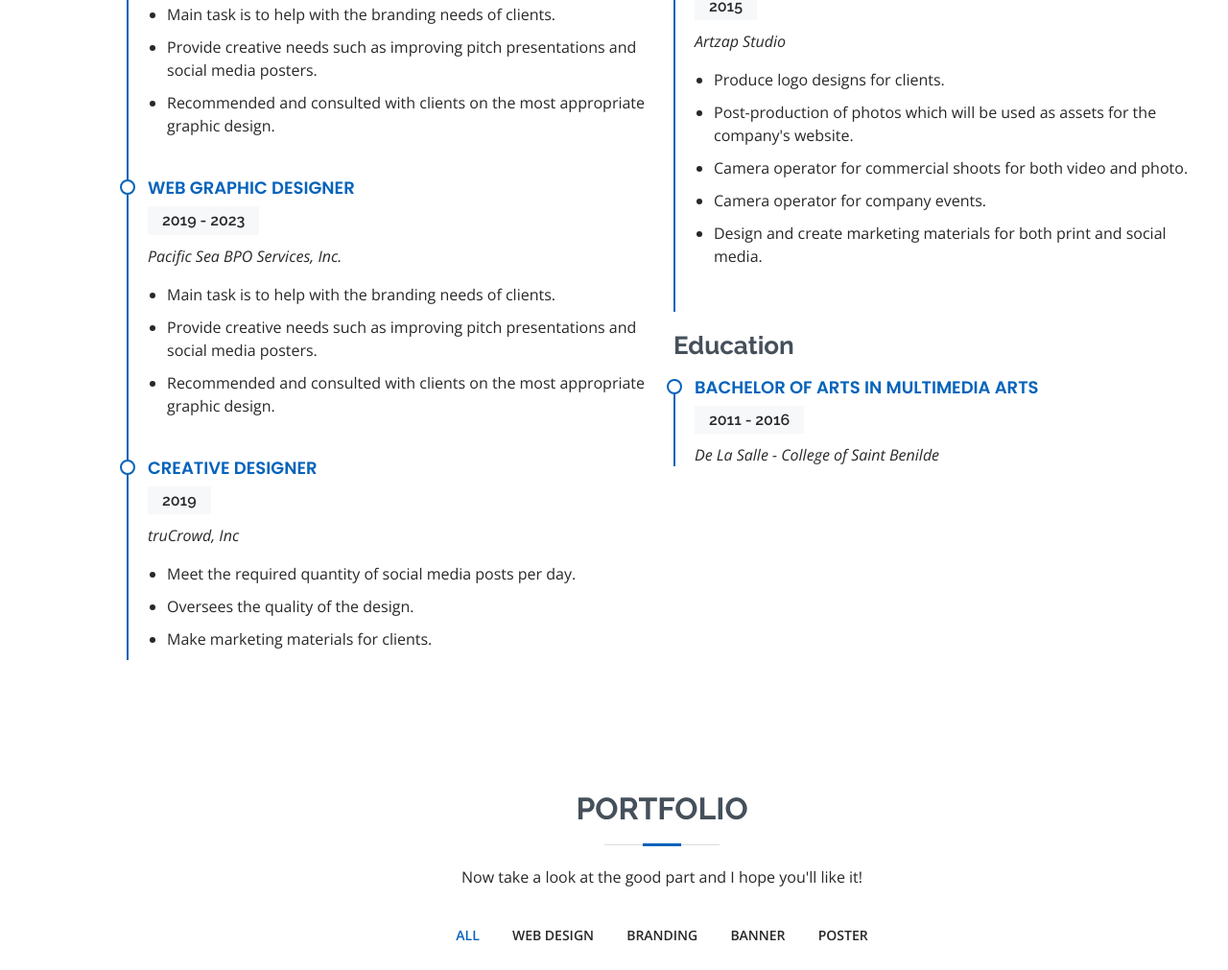
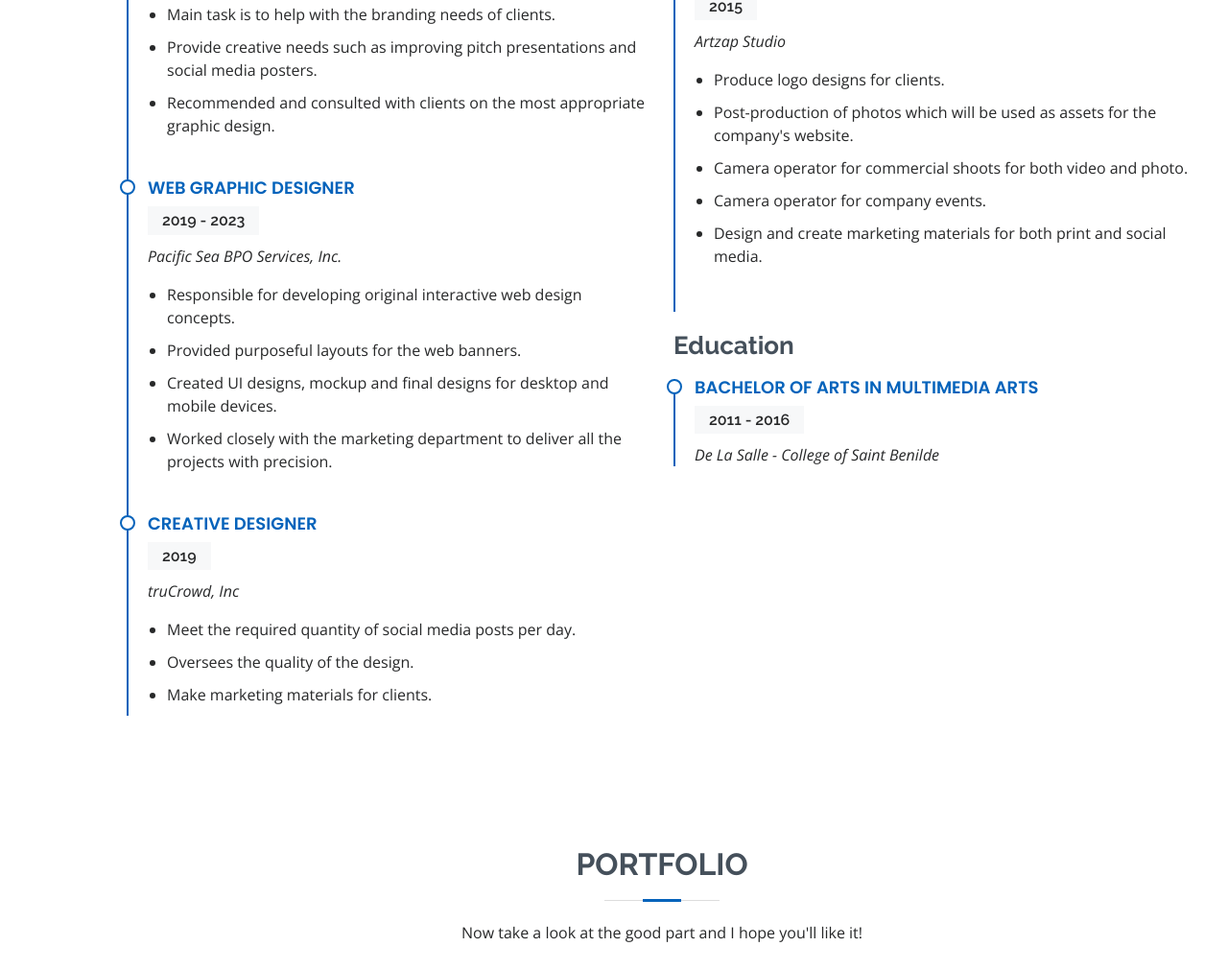
Before and after one commit to elsonnero/portfolio, a plain HTML site: page index.html in a window 1280 px wide. Shown: the part 1937-2948 px from the top of the page at 96% size. Drawn offline with nearby package versions, Linux system fonts and the light colour scheme.

Commit message:
Web Graphic Designer Details

```diff
--- a/index.html
+++ b/index.html
@@ -179,9 +179,11 @@
               <h5>2019 - 2023</h5>
               <p><em>Pacific Sea BPO Services, Inc.</em></p>
               <ul>
-                <li>Main task is to help with the branding needs of clients.</li>
-                <li>Provide creative needs such as improving pitch presentations and social media posters.</li>
-                <li>Recommended and consulted with clients on the most appropriate graphic design. </li>
+                <li>Responsible for developing original interactive web design concepts.</li>
+                <li>Provided purposeful layouts for the web banners.</li>
+                <li>Created UI designs, mockup and final designs for desktop
+                  and mobile devices. </li>
+                  <li>Worked closely with the marketing department to deliver all the projects with precision.</li>
               </ul>
             </div>
 
```
